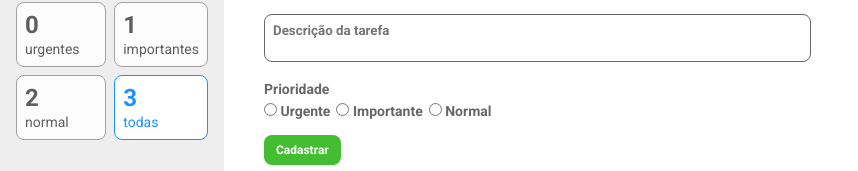
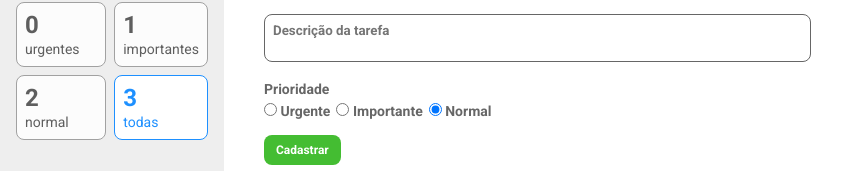
Before and after one commit to pedroeso/lista-de-contatos, a React (Create React App) app: page /novo in a window 1280 px wide. Shown: the part 138-309 px from the top of the page, without its empty margins (0-858 px from the left). Built offline with nearby package versions, Linux system fonts and the light colour scheme.

Commit message:
criando nova tarefa

```diff
--- a/src/containers/Formulario/index.tsx
+++ b/src/containers/Formulario/index.tsx
@@ -1,24 +1,73 @@
+import { FormEvent, useState } from 'react'
+import { useDispatch } from 'react-redux'
+import { useNavigate } from 'react-router-dom'
+
 import { BotaoSalvar, Campo, MainContainer, Titulo } from '../../styles'
-import { Form, Opcoes } from './styles'
+import { Form, Opcoes, Opcao } from './styles'
+import * as enums from '../../utils/enums/Tarefa'
+import Tarefa from '../../models/Tarefa'
+import { cadastrar } from '../../store/reducers/tarefas'
 
-const Formulario = () => (
+const Formulario = () => {
+  const dispatch = useDispatch()
+  const navigate = useNavigate()
+
+  const [titulo, setTitulo] = useState('')
+  const [descricao, setdescricao] = useState('')
+  const [prioridade, setPrioridade] = useState(enums.Prioridade.NORMAL)
+
+  const cadastrarTarefa = (evento: FormEvent) => {
+    evento.preventDefault()
+    const tarefaParaAdicionar = new Tarefa(
+      titulo,
+      prioridade,
+      enums.Status.PENDENTE,
+      descricao,
+      9
+    )
+
+    dispatch(cadastrar(tarefaParaAdicionar))
+    navigate('/')
+  }
+
+  return (
     <MainContainer>
       <Titulo>Nova tarefa</Titulo>
-    <Form>
-      <Campo type="text" placeholder="Título" />
-      <Campo as="textarea" placeholder="Descrição da tarefa" />
+      <Form onSubmit={cadastrarTarefa}>
+        <Campo
+          value={titulo}
+          onChange={(evento) => setTitulo(evento.target.value)}
+          type="text"
+          placeholder="Título"
+        />
+        <Campo
+          value={descricao}
+          onChange={({ target }) => setdescricao(target.value)}
+          as="textarea"
+          placeholder="Descrição da tarefa"
+        />
         <Opcoes>
           <p>Prioridade</p>
-        <input name="prioridade" type="radio" id="urgente" />{' '}
-        <label htmlFor="urgente">Urgente</label>
-        <input name="prioridade" type="radio" id="importante" />{' '}
-        <label htmlFor="importante">Importante</label>
-        <input name="prioridade" type="radio" id="normal" />{' '}
-        <label htmlFor="normal">Normal</label>
+          {Object.values(enums.Prioridade).map((prioridade) => (
+            <Opcao key={prioridade}>
+              <input
+                value={prioridade}
+                name="prioridade"
+                type="radio"
+                onChange={(evento) =>
+                  setPrioridade(evento.target.value as enums.Prioridade)
+                }
+                id={prioridade}
+                defaultChecked={prioridade === enums.Prioridade.NORMAL}
+              />{' '}
+              <label htmlFor={prioridade}>{prioridade}</label>
+            </Opcao>
+          ))}
         </Opcoes>
         <BotaoSalvar type="submit">Cadastrar</BotaoSalvar>
       </Form>
     </MainContainer>
   )
+}
 
 export default Formulario
--- a/src/containers/Formulario/styles.ts
+++ b/src/containers/Formulario/styles.ts
@@ -23,3 +23,8 @@ export const Opcoes = styled.div`
     margin-right: 6px;
   }
 `
+
+export const Opcao = styled.div`
+  display: inline;
+  text-transform: capitalize;
+`
--- a/src/store/reducers/tarefas.ts
+++ b/src/store/reducers/tarefas.ts
@@ -48,10 +48,22 @@ const tarefasSlice = createSlice({
         state.itens[indexDaTarefa] = action.payload
       }
       // tarefaParaEditar = action.payload
+    },
+    cadastrar: (state, action: PayloadAction<Tarefa>) => {
+      const tarefaJaExiste = state.itens.find(
+        (tarefa) =>
+          tarefa.titulo.toLowerCase() === action.payload.titulo.toLowerCase()
+      )
+
+      if (tarefaJaExiste) {
+        alert('Já existe uma tarefa com esse nome')
+      } else {
+        state.itens.push(action.payload)
+      }
     }
   }
 })
 
-export const { remover, editar } = tarefasSlice.actions
+export const { remover, editar, cadastrar } = tarefasSlice.actions
 
 export default tarefasSlice.reducer
```
Lines whose indentation alone changed are shown as unchanged.
